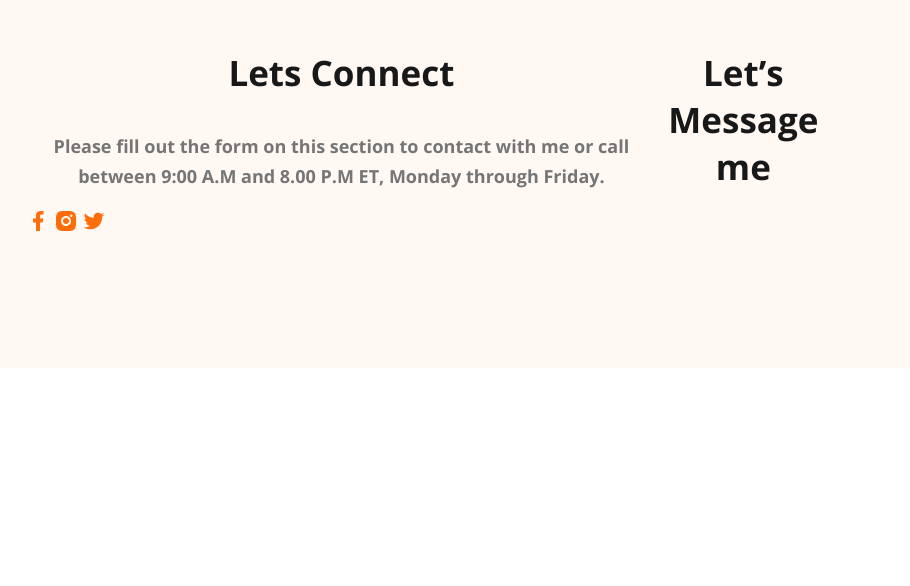
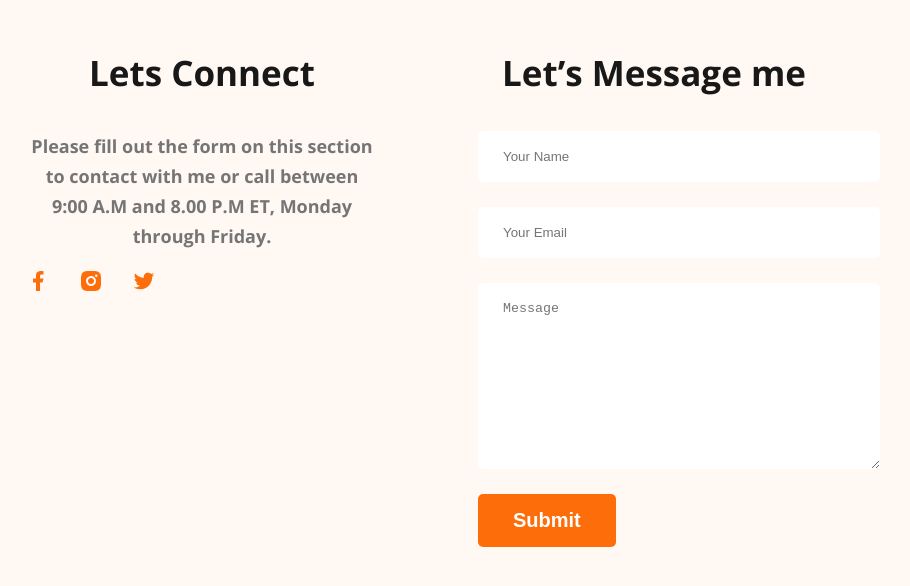
Before and after one commit to mehediHasan265/web-portfolio, a plain HTML site: page index.html in a window 1280 px wide. Shown: the part 3420-4006 px from the top of the page, without its empty margins (212-1122 px from the left). Before the commit the page ends 3796 px from the top, so only its background shows below. Drawn offline with nearby package versions, Linux system fonts and the light colour scheme.

Commit message:
Footer end

```diff
--- a/index.html
+++ b/index.html
@@ -189,6 +189,12 @@
         </div>
         <div class="footer-column">
             <h3 class="section-title">Let’s Message me</h3>
+            <form class="contact" action="">
+                <input type="text" placeholder="Your Name">
+                <input type="email" placeholder="Your Email">
+                <textarea name="" placeholder="Message" id="" cols="30" rows="10"></textarea>
+                <input class="btn-primary" type="Submit" value="Submit">
+            </form>
         </div>
     </footer>
     <!-- footer end -->
--- a/styles/style.css
+++ b/styles/style.css
@@ -159,19 +159,37 @@ main section {
   font-weight: 700;
   margin-bottom: 10px;
 }
-.resume-item-institute{
+.resume-item-institute {
   margin-bottom: 20px;
   margin-top: 0px;
 }
-.download-cv{
+.download-cv {
   text-align: center;
   margin-top: 50px;
 }
 
 /* footer style */
-footer{
+footer {
   display: flex;
-    background-color: #FFF8F3;
+  gap: 100px;
+  background-color: #fff8f3;
   padding: 130px 230px;
   margin-top: 100px;
 }
+.social-links a{
+    margin-right: 25px;
+}
+.footer-column {
+  width: 50%;
+}
+.contact input[type="text"], input[type="email"],
+textarea {
+  display: block;
+  margin-bottom: 25px;
+  padding: 18px 25px;
+  color: #757575;
+  border-radius: 5px;
+  background:  #fff;
+  border: 0px;
+  width: 100%;
+}
```
Lines whose indentation alone changed are shown as unchanged.
